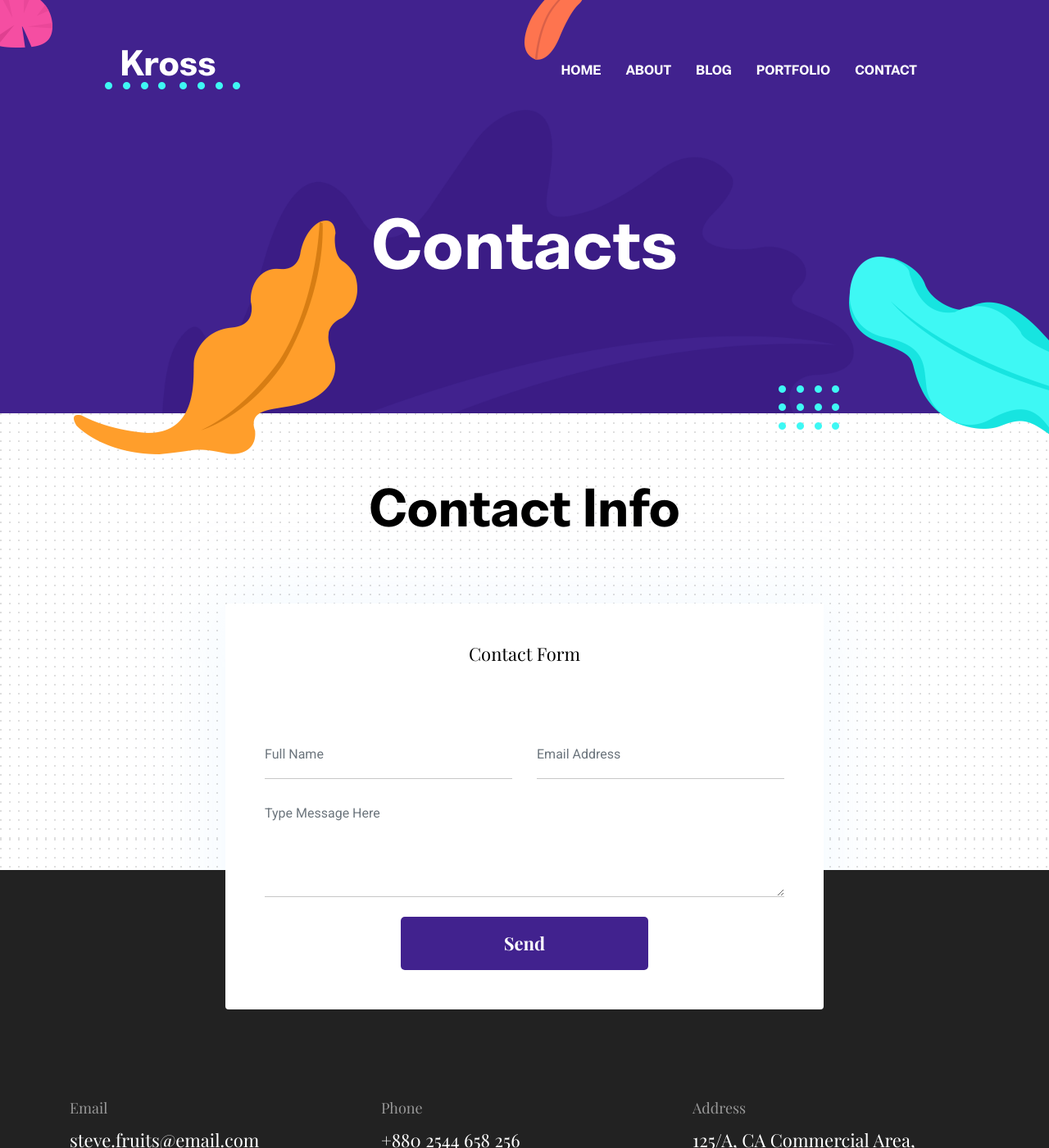
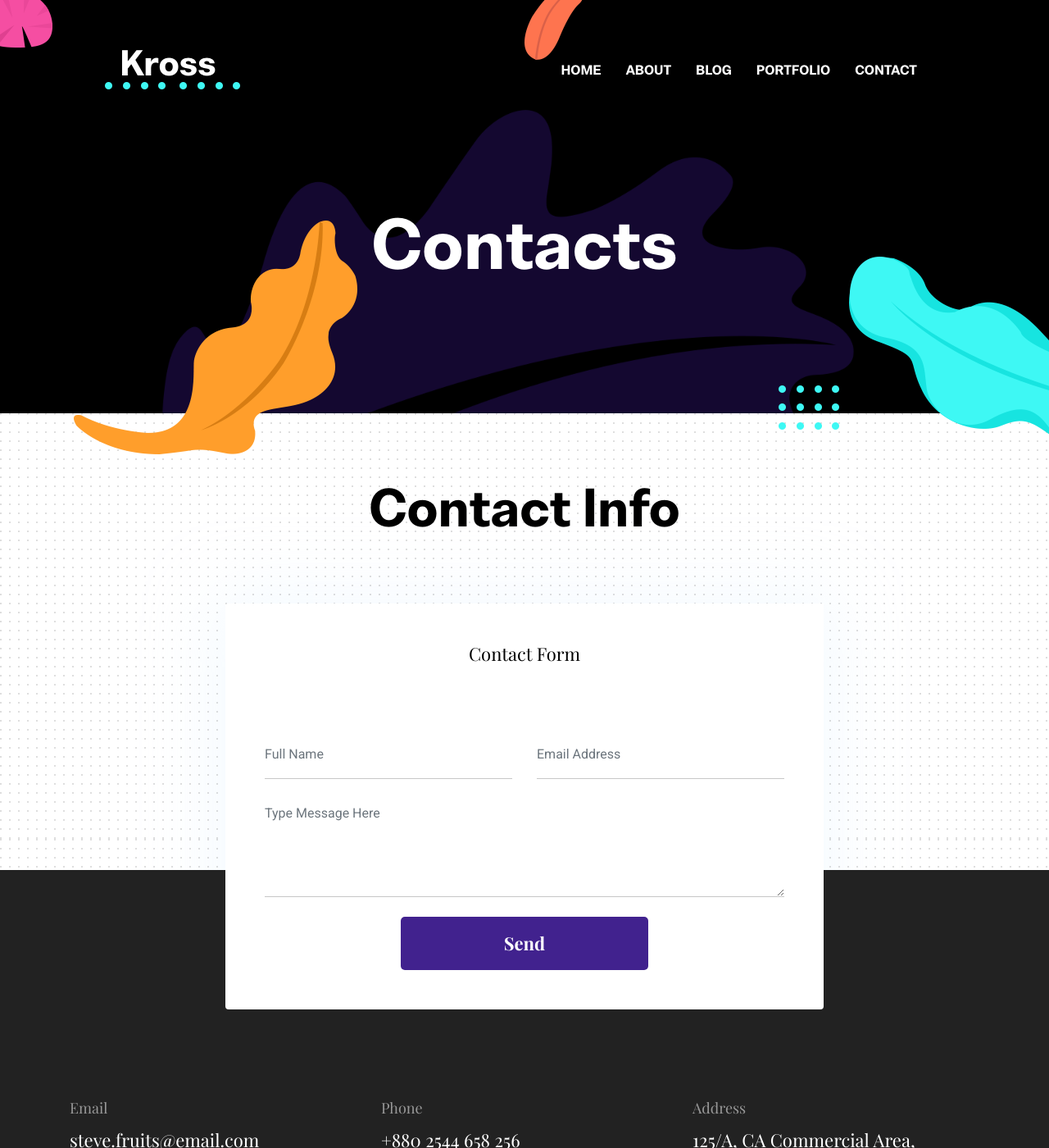
Before and after one commit to Sublizone/Sublizone.github.io, a Jekyll site: the page built from _pages/contact.html, in a window 1280 px wide and 1400 px high. Shown: the whole window at 82% size. Built offline with Jekyll 4.4.1, drawn with Linux system fonts in a browser that asks for light colours.

Commit message:
Update _common.scss

```diff
--- a/assets/scss/_common.scss
+++ b/assets/scss/_common.scss
@@ -107,7 +107,7 @@ a:hover {
 }
 
 .bg-primary {
-  background: $primary-color !important;
+  background-color: #000000 !important;
 }
 
 .bg-gray{
```
